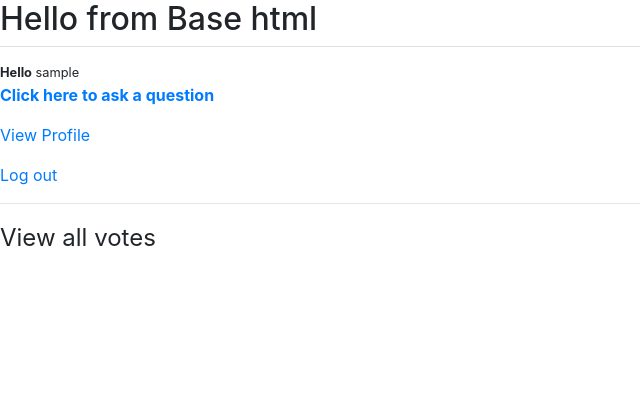
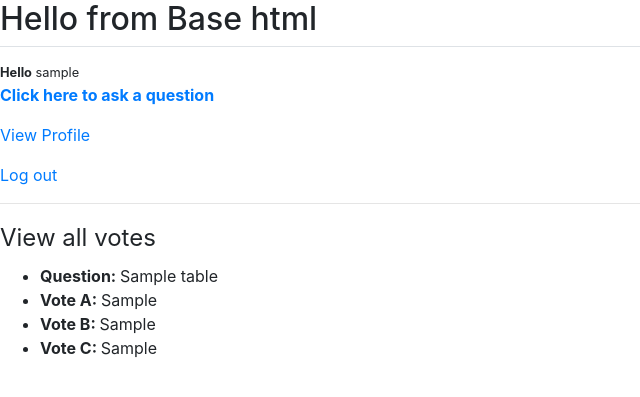
Before and after one commit to Laurence2013/viivote, a Django app: page /main/ in a window 1280 px wide. Shown: the top 397 px of the page, without its empty margins (0-640 px from the left). Run offline with Django 3.2, Linux system fonts and the light colour scheme; a user stored in the database is signed in; tables that the repository leaves empty hold one stand-in row (values such as "Sample post"); data that the repository does not hold is empty; some libraries are stand-ins or nearby versions.

Commit message:
1st 1 1 commit

```diff
--- a/main/views.py
+++ b/main/views.py
@@ -22,15 +22,16 @@ class Main(View):
     __all_votes_json = 'all_votes'
 
     def get(self, request, *args, **kwargs):
+        user_id = request.user.id
         check_json = self.__base_dir + '/static/json/'+ self.__all_votes_json +'.json'
-        get_q = self.__get_questions()
+        get_q = self.__get_questions(user_id)
 
         if check_json != 0 or check_json == 0:
             self.__get_json.save_json(get_q, self.__all_votes_json)
 
         return render(request, 'index.html', {})
 
-    def __get_questions(self):
+    def __get_questions(self, user_id):
         votes_list = []
         get_qs = Ask_A_Question_table.objects.values_list('id')
         qs = [get_qs[qs] for qs in range(0,len(get_qs))]
@@ -40,9 +41,9 @@ class Main(View):
                 votes_list.append(vote_id[0][0])
             except:
                 pass
-        return self.__get_votes(votes_list)
+        return self.__get_votes(votes_list, user_id)
 
-    def __get_votes(self, votes):
+    def __get_votes(self, votes, user_id):
         context_list = []
 
         for qv in votes:
@@ -54,6 +55,8 @@ class Main(View):
                 vote_b = Vote_B_table.objects.filter(id = get_vote_ids[0][1]).values_list('id','vote')[0][1]
                 vote_c = Vote_C_table.objects.filter(id = get_vote_ids[0][2]).values_list('id','vote')[0][1]
                 context = {
+                    'user_id': user_id,
+                    'questions_vote': get_qs,
                     'question': get_q[0][0],
                     'vote_a': vote_a,
                     'vote_b': vote_b,
--- a/static/js/all_qs.js
+++ b/static/js/all_qs.js
@@ -3,7 +3,17 @@
   http.onreadystatechange = function(){
     if(http.readyState == 4 && http.status == 200){
       let results = JSON.parse(http.responseText);
-      console.log(results);
+      let html = '';
+      html += '<ul>';
+      Object.values(results).forEach(function(qs){
+        console.log(qs);
+        html += '<li><b>Question: </b>'+ qs.question +'</li>';
+        html += '<li><b>Vote A: </b>'+ qs.vote_a +'</li>';
+        html += '<li><b>Vote B: </b>'+ qs.vote_b +'</li>';
+        html += '<li><b>Vote C: </b>'+ qs.vote_c +'</li>';
+      });
+      html += '</ul>';
+      document.getElementById('votes').innerHTML = html;
     }
   }
   http.open('GET', 'all_votes', true);
--- a/static/json/all_votes.json
+++ b/static/json/all_votes.json
@@ -1,20 +1,34 @@
 [
     {
+        "user_id": 3,
+        "questions_vote": 4,
         "question": "hello 3",
         "vote_a": "a1",
         "vote_b": "b1",
         "vote_c": "c1"
     },
     {
+        "user_id": 3,
+        "questions_vote": 5,
         "question": "Lorem ipsum dolor sit amet, consectetur adipiscing elit. Curabitur dictum consectetur sodales. Fusce et sapien nec tortor pulvinar dapibus. Aenean in aliquet turpis.",
         "vote_a": "In vulputate convallis libero ac imperdiet.",
         "vote_b": "Maecenas quis interdum nunc, vel aliquam lacus.",
         "vote_c": "Aliquam aliquet ante sem, sed ullamcorper tortor tempus vitae."
     },
     {
+        "user_id": 3,
+        "questions_vote": 6,
         "question": "Hello Wakanda",
         "vote_a": "Wakanda a",
         "vote_b": "Wakanda b",
         "vote_c": "Wakanda c"
+    },
+    {
+        "user_id": 3,
+        "questions_vote": 7,
+        "question": "Hello Logan",
+        "vote_a": "Logan A",
+        "vote_b": "Logan B",
+        "vote_c": "Logan C"
     }
 ]
--- a/templates/index.html
+++ b/templates/index.html
@@ -12,7 +12,7 @@
       <hr>
       <fieldset>
         <legend>View all votes</legend>
-        <section id='all_votes'></section>
+        <section id='votes'></section>
       </fieldset>
     {% else %}
       <a href='{% url 'login' %}'>Log In</a>
```
Also changed, not shown: 3 other files.
